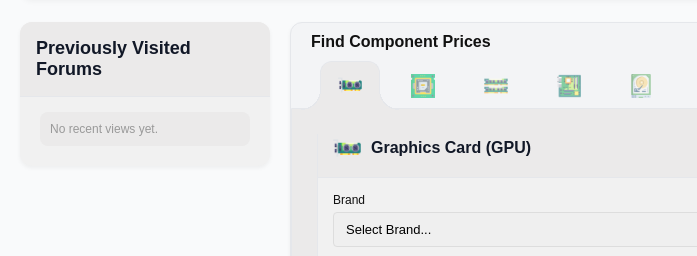
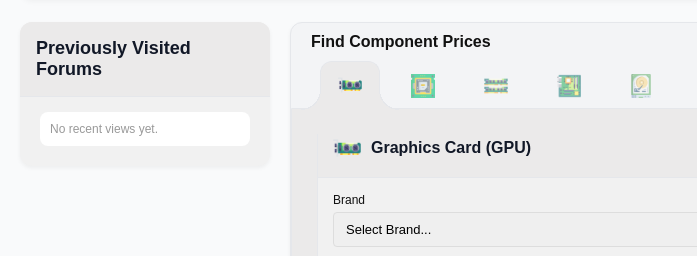
Before and after one commit to IsTyrone/CCAPDEV-MP, a plain HTML site: page index.html in a window 1280 px wide. Shown: the part 499-755 px from the top of the page, 0-697 px from the left. Drawn offline with Linux system fonts and the light colour scheme; a web font is replaced by a local one.

Commit message:
Update dashboard.css

```diff
--- a/css/dashboard.css
+++ b/css/dashboard.css
@@ -943,7 +943,7 @@ a {
   align-items: center;
   gap: 10px;
   padding: 10px;
-  background: #ebeaea;
+  background: white;
   border-radius: 8px;
 }
 
```
